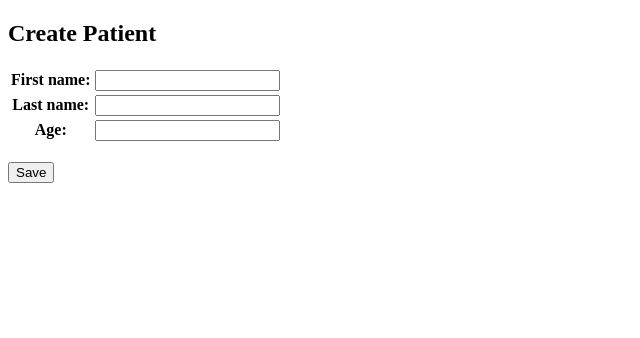
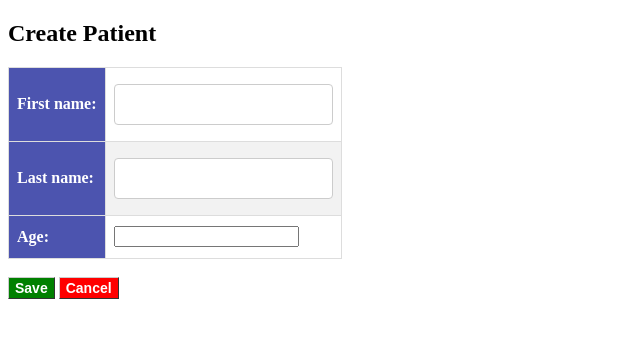
Before and after one commit to ntambellini13/Django-Clinical-Data-Reporting, a Django app: page /create/ in a window 1280 px wide. Shown: the top 338 px of the page, without its empty margins (0-640 px from the left). Run offline with Django 3.2, Linux system fonts and the light colour scheme.

Commit message:
add some styling

```diff
--- a/clinical_data/clinicalDataApp/models.py
+++ b/clinical_data/clinicalDataApp/models.py
@@ -14,3 +14,6 @@ class ClinicalData(models.Model):
     component_value = models.CharField(max_length=20)
     measured_date_time = models.DateTimeField(auto_now_add=True)
     patient = models.ForeignKey(Patient, on_delete=models.CASCADE)
+
+    def __str__(self):
+        return self.patient.first_name + ' ' + self.patient.last_name + ' ' + self.component_name
--- a/clinical_data/clinicalDataApp/views.py
+++ b/clinical_data/clinicalDataApp/views.py
@@ -37,7 +37,6 @@ def analyze_bmi(request, **kwargs):
     response_data = []
     for value in data:
         if value.component_name == 'hw':
-
             height_and_weight = value.component_value.split('/')
             if len(height_and_weight) > 1:
                 feet_to_metres = float(height_and_weight[0]) * 0.4536
@@ -45,6 +44,9 @@ def analyze_bmi(request, **kwargs):
                 bmi_value = ClinicalData()
                 bmi_value.component_name = 'bmi'
                 bmi_value.component_value = bmi
+                bmi_value.measured_date_time = value.measured_date_time
+                bmi_value.patient_id = value.patient_id
                 response_data.append(bmi_value)
+        print(response_data)
         response_data.append(value)
     return render(request, 'clinicalDataApp/generate_patient_report.html', {'data':response_data})
--- a/clinical_data/clinical_data/settings.py
+++ b/clinical_data/clinical_data/settings.py
@@ -122,3 +122,7 @@ USE_TZ = True
 # https://docs.djangoproject.com/en/3.1/howto/static-files/
 
 STATIC_URL = '/static/'
+
+STATICFILES_DIRS=[
+    os.path.join(BASE_DIR,'static')
+]
--- a/clinical_data/clinical_data/urls.py
+++ b/clinical_data/clinical_data/urls.py
@@ -20,9 +20,9 @@ from clinicalDataApp import views
 urlpatterns = [
     path('admin/', admin.site.urls),
     path('', views.PatientListView.as_view(), name='index'),
-    path('create/', views.PatientCreateView.as_view()),
-    path('update/<int:pk>/', views.PatientUpdateView.as_view()),
-    path('delete/<int:pk>/', views.PatientDeleteView.as_view()),
-    path('add-data/<int:pk>/', views.add_data),
-    path('analyze-bmi/<int:pk>/', views.analyze_bmi),
+    path('create/', views.PatientCreateView.as_view(), name='add_patient'),
+    path('update/<int:pk>/', views.PatientUpdateView.as_view(), name='update_patient'),
+    path('delete/<int:pk>/', views.PatientDeleteView.as_view(), name='delete_patient'),
+    path('add-data/<int:pk>/', views.add_data, name='add_patient_data'),
+    path('analyze-bmi/<int:pk>/', views.analyze_bmi, name='analyze_patient_bmi'),
 ]
--- /dev/null
+++ b/clinical_data/static/css/clinical_data.css
@@ -0,0 +1,119 @@
+table, th, td {
+  border: 0px solid black;
+  border-collapse: collapse;
+}
+
+td,th {
+  border: 1px solid #ddd;
+  padding: 8px;
+}
+
+tr:nth-child(even){background-color: #f2f2f2;}
+
+tr:hover {background-color: #ddd;}
+
+th{
+  padding-top: 12px;
+  padding-bottom: 12px;
+  text-align: left;
+  background-color: #4c54af;
+  color: white;
+}
+
+input[type=text], select {
+  width: 100%;
+  padding: 12px 20px;
+  margin: 8px 0;
+  display: inline-block;
+  border: 1px solid #ccc;
+  border-radius: 4px;
+  box-sizing: border-box;
+}
+
+input[type=submit] {
+  font: bold 14px Arial;
+  text-decoration: none;
+  background-color: green;
+  color: white;
+  padding: 2px 6px 2px 6px;
+  border-top: 1px solid #CCCCCC;
+  border-right: 1px solid #333333;
+  border-bottom: 1px solid #333333;
+  border-left: 1px solid #CCCCCC;
+}
+
+
+
+button {
+  background-color: #EEEEEE;
+  border: none;
+  color: white;
+  padding: 15px 32px;
+  text-align: center;
+  text-decoration: none;
+  display: inline-block;
+  font-size: 16px;
+}
+
+dropdown {
+  position: relative;
+  display: inline-block;
+}
+
+dropdown-content {
+  display: none;
+  position: absolute;
+  background-color: #f9f9f9;
+  min-width: 160px;
+  box-shadow: 0px 8px 16px 0px rgba(0,0,0,0.2);
+  padding: 12px 16px;
+  z-index: 1;
+}
+
+.button {
+  font: bold 11px Arial;
+  text-decoration: none;
+  background-color: #EEEEEE;
+  color: #333333;
+  padding: 2px 6px 2px 6px;
+  border-top: 1px solid #CCCCCC;
+  border-right: 1px solid #333333;
+  border-bottom: 1px solid #333333;
+  border-left: 1px solid #CCCCCC;
+}
+
+.info {
+  font: bold 14px Arial;
+  text-decoration: none;
+  background-color: #0f49dc;
+  color: white;
+  padding: 2px 6px 2px 6px;
+  border-top: 1px solid #CCCCCC;
+  border-right: 1px solid #333333;
+  border-bottom: 1px solid #333333;
+  border-left: 1px solid #CCCCCC;
+}
+
+.cancel {
+  font: bold 14px Arial;
+  text-decoration: none;
+  background-color: red;
+  color: white;
+  padding: 2px 6px 2px 6px;
+  border-top: 1px solid #CCCCCC;
+  border-right: 1px solid #333333;
+  border-bottom: 1px solid #333333;
+  border-left: 1px solid #CCCCCC;
+}
+
+.save {
+  font: bold 14px Arial;
+  text-decoration: none;
+  background-color: green;
+  color: white;
+  padding: 2px 6px 2px 6px;
+  border-top: 1px solid #CCCCCC;
+  border-right: 1px solid #333333;
+  border-bottom: 1px solid #333333;
+  border-left: 1px solid #CCCCCC;
+}
--- a/clinical_data/templates/clinicalDataApp/patient_form.html
+++ b/clinical_data/templates/clinicalDataApp/patient_form.html
@@ -1,6 +1,8 @@
 <!DOCTYPE html>
+{% load static %}
 <html lang="en">
 <head>
+    <link rel="stylesheet" href="{% static 'css/clinical_data.css' %}"/>
     <meta charset="UTF-8">
     <meta http-equiv="X-UA-Compatible" content="IE=edge">
     <meta name="viewport" content="width=device-width, initial-scale=1.0">
@@ -14,7 +16,8 @@
             {% csrf_token %}
         </table>
         <br/>
-        <input type="submit" value="Save">
+        <input class='save' type="submit" value="Save">
+        <a class='cancel' href="/">Cancel</a>
     </form>
 </body>
 </html>
```
Also changed, not shown: clinical_data/templates/clinicalDataApp/clinical_data_form.html (+6 -2 lines), clinical_data/templates/clinicalDataApp/generate_patient_report.html (+6 -3 lines), clinical_data/templates/clinicalDataApp/patient_confirm_delete.html (+7 -3 lines), clinical_data/templates/clinicalDataApp/patient_list.html (+11 -5 lines).
